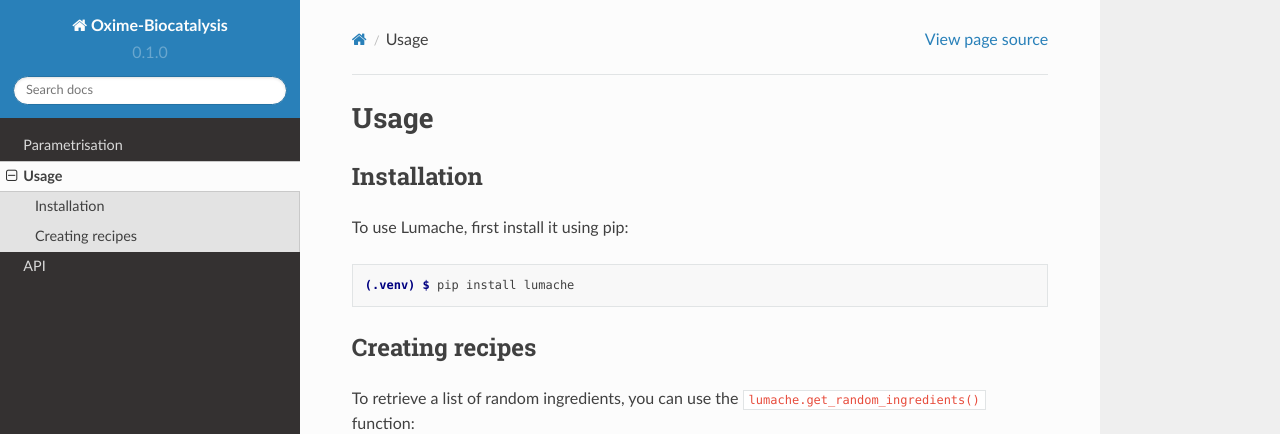
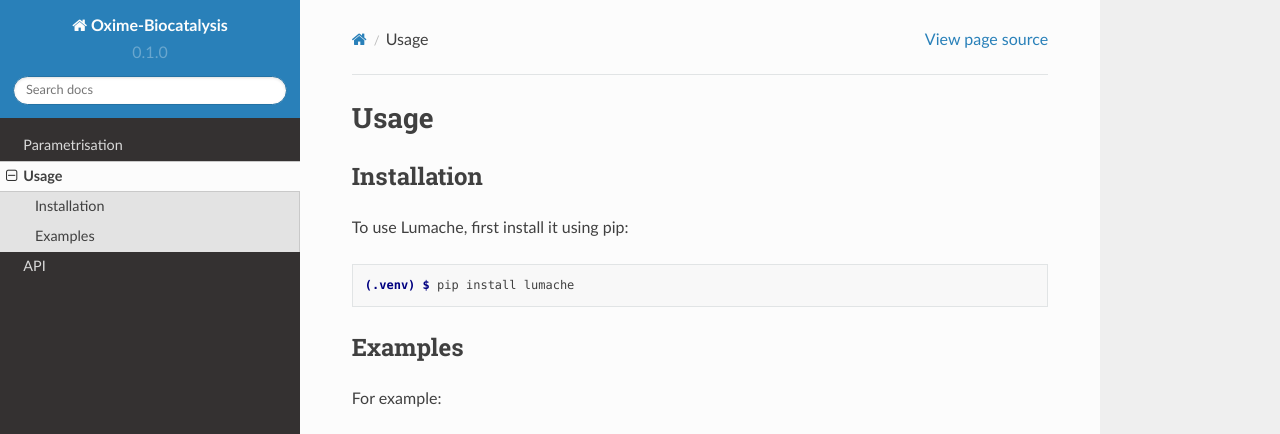
Before and after one commit to hopanoid/Enzyme-Reaction-Dynamics-Tutorial, a Sphinx documentation site: the page built from docs/source/usage.rst, in a window 1280 px wide and 1095 px high. Shown: the top 434 px of the window. Built offline with Sphinx 7.4.7 and the Read the Docs theme 2.0.0, drawn with Linux system fonts in a browser that asks for light colours; some of the changed text lies outside the part shown.

Commit message:
Update usage.rst

```diff
--- a/docs/source/usage.rst
+++ b/docs/source/usage.rst
@@ -12,19 +12,9 @@
 
    (.venv) $ pip install lumache
 
-Creating recipes
-----------------
-
-To retrieve a list of random ingredients,
-you can use the ``lumache.get_random_ingredients()`` function:
-
-.. autofunction:: lumache.get_random_ingredients
-
-The ``kind`` parameter should be either ``"meat"``, ``"fish"``,
-or ``"veggies"``. Otherwise, :py:func:`lumache.get_random_ingredients`
-will raise an exception.
-
-.. autoexception:: lumache.InvalidKindError
+.. _examples:
+Examples
+--------
 
 For example:
 
```
